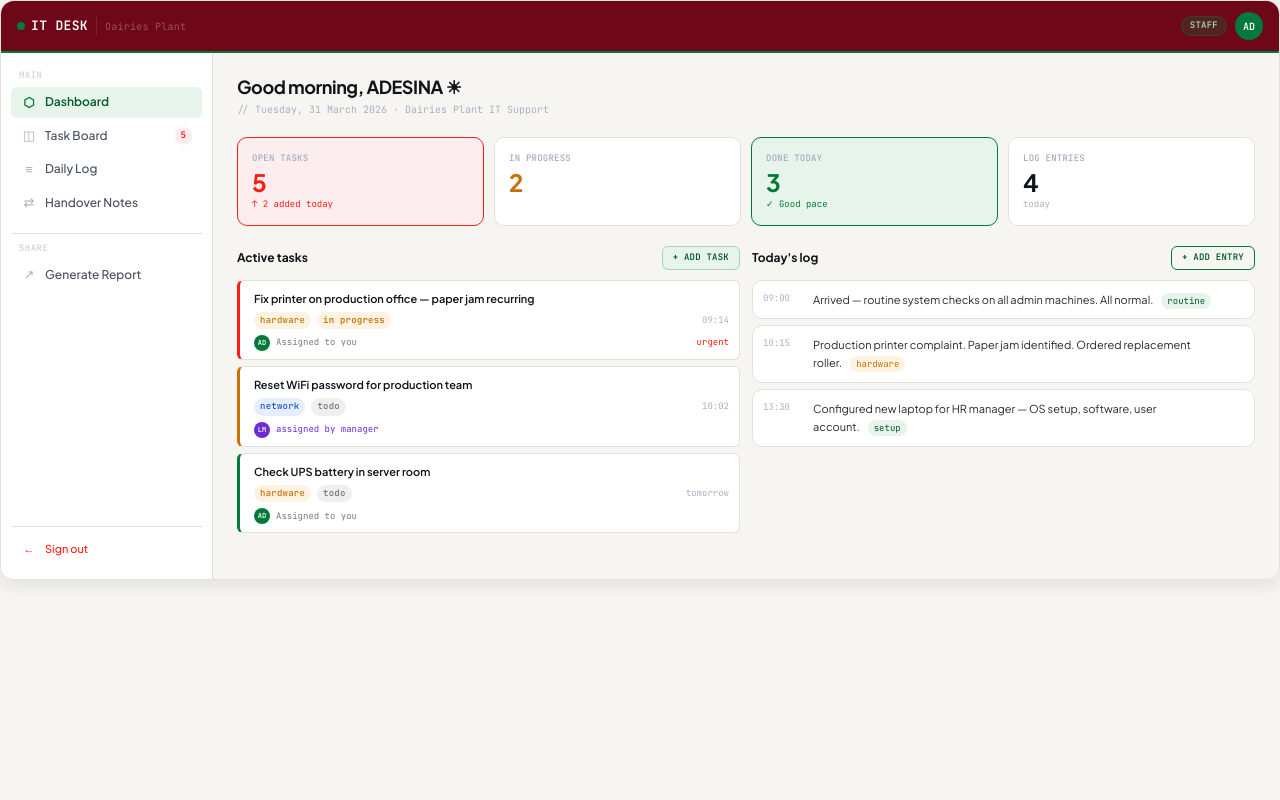
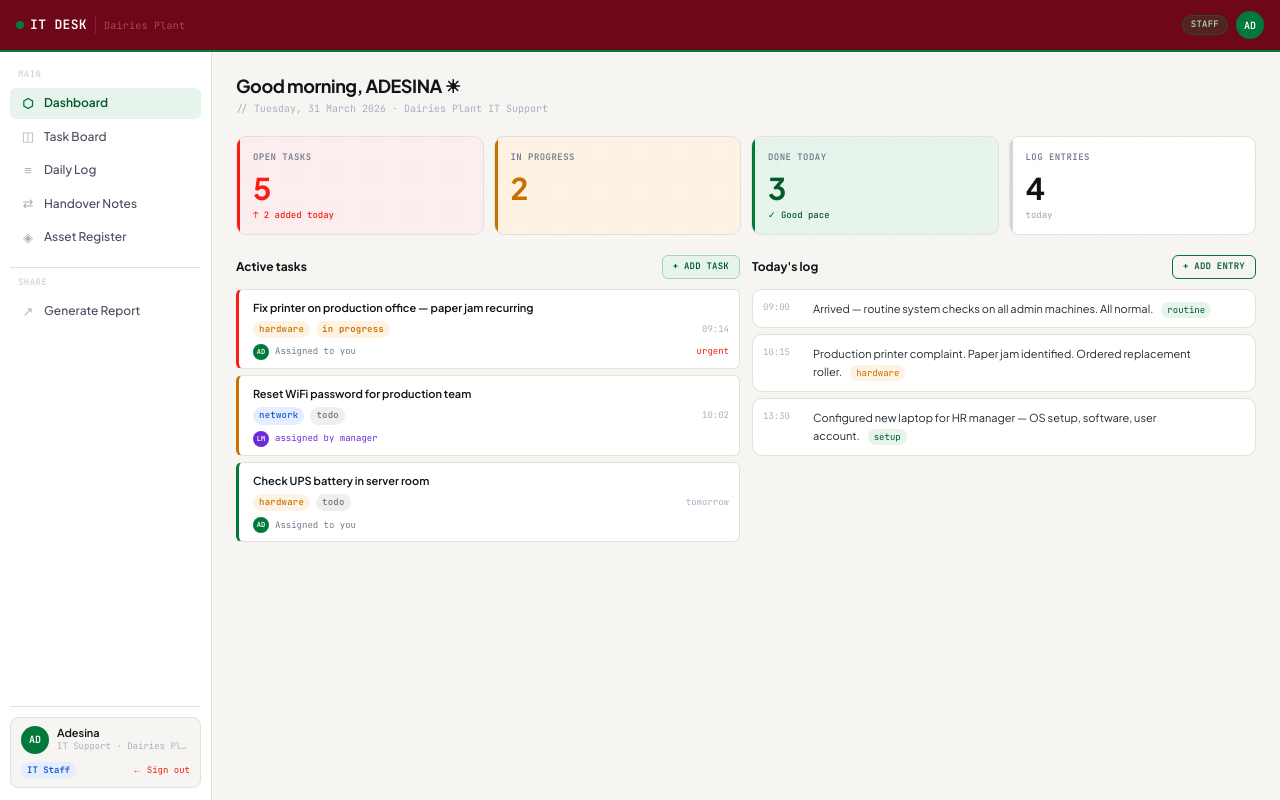
Before and after one commit to yuslove1/itDesk-frontend, a Next.js app: page /dashboard in a window 1280 px wide. Built offline with nearby package versions, Linux system fonts and the light colour scheme; no server answers.

Commit message:
update app shell, sidebar, and shared UI components

```diff
--- a/components/layout/AppShell.tsx
+++ b/components/layout/AppShell.tsx
@@ -7,7 +7,7 @@ import { Sidebar } from "./Sidebar";
 import { cn } from "@/lib/utils";
 
 interface AppShellProps {
-  user: User;
+  user: User | null;
   subtitle?: string;
   topbarActions?: React.ReactNode;
   children: React.ReactNode;
@@ -22,7 +22,7 @@ export function AppShell({ user, subtitle, topbarActions, children }: AppShellPr
   const [sidebarOpen, setSidebarOpen] = useState(false);
 
   return (
-    <div className="flex flex-col rounded-[14px] overflow-hidden border border-border shadow-[0_4px_20px_rgba(17,19,24,0.10)] min-h-[580px]">
+    <div className="flex flex-col h-full overflow-hidden bg-paper">
       {/* Topbar — full width */}
       <Topbar
         user={user}
@@ -31,7 +31,7 @@ export function AppShell({ user, subtitle, topbarActions, children }: AppShellPr
         onMenuToggle={() => setSidebarOpen((v) => !v)}
       />
 
-      {/* Shell body */}
+      {/* Shell body — fills remaining height */}
       <div className="flex flex-1 overflow-hidden relative">
         {/* Mobile backdrop — closes sidebar on click */}
         {sidebarOpen && (
@@ -50,7 +50,7 @@ export function AppShell({ user, subtitle, topbarActions, children }: AppShellPr
             sidebarOpen ? "translate-x-0" : "-translate-x-full lg:translate-x-0",
           )}
         >
-          <Sidebar role={user.role} onClose={() => setSidebarOpen(false)} />
+          <Sidebar role={user?.role ?? "staff"} user={user} onClose={() => setSidebarOpen(false)} />
         </div>
 
         {/* Main content */}
--- a/components/layout/Sidebar.tsx
+++ b/components/layout/Sidebar.tsx
@@ -1,45 +1,47 @@
 "use client";
 
+import { useState, useEffect } from "react";
 import Link from "next/link";
-import { usePathname } from "next/navigation";
-import type { NavItem, UserRole } from "@/types";
+import { usePathname, useRouter } from "next/navigation";
+import type { NavItem, UserRole, User } from "@/types";
+import { clearSession } from "@/lib/auth";
+import { api } from "@/lib/api";
 import { cn } from "@/lib/utils";
 
-// ── Nav configs per role ──────────────────────────────────────────────────────
-
-const staffNav: NavItem[] = [
-  { label: "Dashboard",      icon: "⬡", href: "/dashboard" },
-  { label: "Task Board",     icon: "◫", href: "/tasks",     count: 5, countVariant: "red" },
-  { label: "Daily Log",      icon: "≡", href: "/log" },
+// ── Static nav structure (counts are injected dynamically below) ────────────
+const staffNavBase: NavItem[] = [
+  { label: "Dashboard", icon: "⬡", href: "/dashboard" },
+  { label: "Task Board", icon: "◫", href: "/tasks" },
+  { label: "Daily Log", icon: "≡", href: "/log" },
   { label: "Handover Notes", icon: "⇄", href: "/handover" },
+  { label: "Asset Register", icon: "◈", href: "/assets" },
 ];
-
 const staffShareNav: NavItem[] = [
-  { label: "Generate Report", icon: "↗", href: "/report/demo" },
+  { label: "Generate Report", icon: "↗", href: "/report" },
 ];
-
-const managerNav: NavItem[] = [
-  { label: "Dashboard",      icon: "⬡", href: "/manager" },
-  { label: "All Tasks",      icon: "◫", href: "/tasks",     count: 8, countVariant: "red" },
-  { label: "Activity Logs",  icon: "≡", href: "/log" },
+const managerNavBase: NavItem[] = [
+  { label: "Dashboard", icon: "⬡", href: "/manager" },
+  { label: "All Tasks", icon: "◫", href: "/tasks" },
+  { label: "Activity Logs", icon: "≡", href: "/log" },
   { label: "Handover Notes", icon: "⇄", href: "/handover" },
+  { label: "Asset Register", icon: "◈", href: "/assets" },
 ];
-
 const managerActionNav: NavItem[] = [
   { label: "Create & Assign Task", icon: "✦", href: "/manager/create-task" },
 ];
 
 interface SidebarProps {
   role: UserRole;
-  onClose?: () => void; // called by mobile close button
+  user: User | null;   // passed from AppShell so we can show the profile
+  onClose?: () => void;
 }
 
-// ── Single nav link ───────────────────────────────────────────────────────────
+// ── Single nav link ──────────────────────────────────────────────────────────
 function NavLink({ item, active, onClose }: { item: NavItem; active: boolean; onClose?: () => void }) {
   return (
     <Link
       href={item.href}
-      onClick={onClose} // close drawer on mobile when navigating
+      onClick={onClose}
       className={cn(
         "flex items-center gap-2 px-2.5 py-1.5 rounded-[6px] text-[12px] font-medium transition-all duration-100 mb-0.5",
         active
@@ -51,10 +53,10 @@ function NavLink({ item, active, onClose }: { item: NavItem; active: boolean; on
         {item.icon}
       </span>
       <span className="flex-1 truncate">{item.label}</span>
-      {item.count !== undefined && (
+      {item.count !== undefined && item.count > 0 && (
         <span
           className={cn(
-            "font-mono text-[9px] font-semibold px-1.5 py-0.5 rounded-full",
+            "font-mono text-[9px] font-bold px-1.5 py-0.5 rounded-full min-w-[18px] text-center",
             item.countVariant === "green"
               ? "bg-uac-green-soft text-uac-green-dk"
               : "bg-uac-red-soft text-uac-red",
@@ -67,19 +69,61 @@ function NavLink({ item, active, onClose }: { item: NavItem; active: boolean; on
   );
 }
 
-// ── Sidebar ───────────────────────────────────────────────────────────────────
-export function Sidebar({ role, onClose }: SidebarProps) {
+// ── Role chip ────────────────────────────────────────────────────────────────
+const roleLabel: Record<UserRole, string> = {
+  staff: "IT Staff",
+  manager: "Manager",
+  admin: "Admin",
+};
+const roleColor: Record<UserRole, string> = {
+  staff: "bg-blue-soft text-blue",
+  manager: "bg-purple-soft text-purple",
+  admin: "bg-uac-red-soft text-uac-red",
+};
+
+// ── Sidebar ──────────────────────────────────────────────────────────────────
+export function Sidebar({ role, user, onClose }: SidebarProps) {
   const pathname = usePathname();
+  const router = useRouter();
 
-  const primaryNav    = role === "manager" ? managerNav       : staffNav;
-  const secondaryNav  = role === "manager" ? managerActionNav : staffShareNav;
-  const primaryLabel  = role === "manager" ? "Overview"       : "Main";
-  const secondaryLabel = role === "manager" ? "Actions"       : "Share";
+  // Live open task count fetched from the API
+  const [openCount, setOpenCount] = useState<number | null>(null);
+
+  useEffect(() => {
+    api.get<{ tasks: { status: string }[] }>("/tasks")
+      .then((res) => {
+        const n = res.tasks.filter((t) => t.status !== "done").length;
+        setOpenCount(n);
+      })
+      .catch(() => setOpenCount(null));
+  }, []);
+
+  // Inject the live count into the task nav item
+  const staffNav = staffNavBase.map((item) =>
+    item.href === "/tasks" && openCount !== null
+      ? { ...item, count: openCount, countVariant: "red" as const }
+      : item,
+  );
+  const managerNav = managerNavBase.map((item) =>
+    item.href === "/tasks" && openCount !== null
+      ? { ...item, count: openCount, countVariant: "red" as const }
+      : item,
+  );
+
+  const primaryNav = role === "manager" ? managerNav : staffNav;
+  const secondaryNav = role === "manager" ? managerActionNav : staffShareNav;
+  const primaryLabel = role === "manager" ? "Overview" : "Main";
+  const secondaryLabel = role === "manager" ? "Actions" : "Share";
+
+  function handleSignOut() {
+    clearSession();
+    router.push("/");
+  }
 
   return (
-    <aside className="bg-surf border-r border-border overflow-y-auto flex flex-col py-4 h-full w-[212px]">
-      {/* Mobile close button */}
-      <div className="lg:hidden flex justify-end px-3 mb-2">
+    <aside className="bg-surf border-r border-border flex flex-col h-full w-[212px] overflow-y-auto">
+      {/* Mobile close */}
+      <div className="lg:hidden flex justify-end px-3 pt-3">
         <button
           onClick={onClose}
           className="text-ink4 hover:text-ink p-1 rounded hover:bg-paper transition-colors text-lg leading-none"
@@ -90,8 +134,8 @@ export function Sidebar({ role, onClose }: SidebarProps) {
       </div>
 
       {/* Primary nav */}
-      <div className="px-2.5 mb-1">
-        <div className="font-mono text-[9px] font-semibold uppercase tracking-wider text-ink6 px-2 pb-1">
+      <div className="px-2.5 pt-4 mb-1">
+        <div className="font-mono text-[9px] font-semibold uppercase tracking-wider text-ink6 px-2 pb-1.5">
           {primaryLabel}
         </div>
         {primaryNav.map((item) => (
@@ -103,7 +147,7 @@ export function Sidebar({ role, onClose }: SidebarProps) {
 
       {/* Secondary nav */}
       <div className="px-2.5 mb-1">
-        <div className="font-mono text-[9px] font-semibold uppercase tracking-wider text-ink6 px-2 pb-1">
+        <div className="font-mono text-[9px] font-semibold uppercase tracking-wider text-ink6 px-2 pb-1.5">
           {secondaryLabel}
         </div>
         {secondaryNav.map((item) => (
@@ -111,18 +155,51 @@ export function Sidebar({ role, onClose }: SidebarProps) {
         ))}
       </div>
 
-      {/* Push sign-out to bottom */}
+      {/* Spacer */}
       <div className="flex-1" />
 
-      <div className="px-2.5">
-        <div className="h-px bg-border mb-2" />
-        <Link
-          href="/"
-          onClick={onClose}
-          className="flex items-center gap-2 px-2.5 py-1.5 rounded-[6px] text-[11px] font-medium text-uac-red hover:bg-uac-red-soft transition-colors"
-        >
-          <span className="w-4 text-center">←</span> Sign out
-        </Link>
+      {/* ── User profile card ── */}
+      <div className="px-2.5 pb-3">
+        <div className="h-px bg-border mb-2.5" />
+
+        {user ? (
+          <div className="bg-paper rounded-[8px] px-2.5 py-2 border border-border">
+            {/* Avatar + name row */}
+            <div className="flex items-center gap-2 mb-2">
+              <div className="w-7 h-7 rounded-full bg-uac-green flex items-center justify-center text-white font-mono font-bold text-[10px] shrink-0">
+                {user.initials}
+              </div>
+              <div className="min-w-0">
+                <p className="text-[11px] font-semibold text-ink truncate leading-tight">{user.name}</p>
+                <p className="font-mono text-[9px] text-ink5 truncate">{user.email ?? user.department}</p>
+              </div>
+            </div>
+
+            {/* Role chip */}
+            <div className="flex items-center justify-between">
+              <span className={cn("font-mono text-[9px] font-semibold px-1.5 py-0.5 rounded-full", roleColor[user.role])}>
+                {roleLabel[user.role]}
+              </span>
+              <button
+                onClick={handleSignOut}
+                className="font-mono text-[9px] text-uac-red hover:text-uac-red-dark flex items-center gap-1 transition-colors"
+              >
+                ← Sign out
+              </button>
+            </div>
+          </div>
+        ) : (
+          /* Skeleton while user loads */
+          <div className="bg-paper rounded-[8px] px-2.5 py-2 border border-border">
+            <div className="flex items-center gap-2">
+              <div className="w-7 h-7 rounded-full skeleton shrink-0" />
+              <div className="flex-1 space-y-1.5">
+                <div className="skeleton h-2 rounded w-3/4" />
+                <div className="skeleton h-1.5 rounded w-1/2" />
+              </div>
+            </div>
+          </div>
+        )}
       </div>
     </aside>
   );
--- a/components/ui/StatCard.tsx
+++ b/components/ui/StatCard.tsx
@@ -1,30 +1,81 @@
 import { cn } from "@/lib/utils";
 
 interface StatCardProps {
-  label: string;
-  value: number | string;
-  detail?: string;
+  label:    string;
+  value:    number | string;
+  detail?:  string;
+  icon?:    string;
   variant?: "default" | "red" | "green" | "amber";
 }
 
-// Variant → border + bg + text colour
 const variants = {
-  default: { wrap: "bg-surf border-border", value: "text-ink",          detail: "text-ink5" },
-  red:     { wrap: "bg-uac-red-soft border-uac-red",   value: "text-uac-red",   detail: "text-uac-red" },
-  green:   { wrap: "bg-uac-green-soft border-uac-green", value: "text-uac-green", detail: "text-uac-green" },
-  amber:   { wrap: "bg-surf border-border",             value: "text-amber",     detail: "text-amber" },
+  default: {
+    wrap:   "bg-surf border-border",
+    accent: "bg-ink6",
+    value:  "text-ink",
+    detail: "text-ink5",
+    dot:    "bg-ink6",
+  },
+  red: {
+    wrap:   "bg-uac-red-soft border-border",
+    accent: "bg-uac-red",
+    value:  "text-uac-red",
+    detail: "text-uac-red",
+    dot:    "bg-uac-red-mid",
+  },
+  green: {
+    wrap:   "bg-uac-green-soft border-border",
+    accent: "bg-uac-green",
+    value:  "text-uac-green-dk",
+    detail: "text-uac-green-dk",
+    dot:    "bg-uac-green-mid",
+  },
+  amber: {
+    wrap:   "bg-amber-soft border-border",
+    accent: "bg-amber",
+    value:  "text-amber",
+    detail: "text-amber",
+    dot:    "bg-amber",
+  },
 };
 
-/** Dashboard stat card with label, big number, and optional detail line. */
-export function StatCard({ label, value, detail, variant = "default" }: StatCardProps) {
+export function StatCard({ label, value, detail, icon, variant = "default" }: StatCardProps) {
   const v = variants[variant];
   return (
-    <div className={cn("rounded-[10px] border p-3.5", v.wrap)}>
-      <div className="font-mono text-[9px] font-semibold uppercase tracking-wide text-ink5 mb-1">{label}</div>
-      <div className={cn("text-2xl font-bold tracking-tight leading-none", v.value)}>{value}</div>
-      {detail && (
-        <div className={cn("font-mono text-[9px] mt-1", v.detail)}>{detail}</div>
-      )}
+    <div className={cn("rounded-[10px] border relative overflow-hidden card-lift", v.wrap)}>
+      {/* Left accent stripe */}
+      <div className={cn("absolute left-0 top-0 bottom-0 w-[3px]", v.accent)} />
+
+      {/* Subtle dot-grid texture */}
+      <div
+        className="absolute inset-0 pointer-events-none opacity-[0.035]"
+        style={{
+          backgroundImage: `radial-gradient(circle, currentColor 1px, transparent 1px)`,
+          backgroundSize: "10px 10px",
+        }}
+      />
+
+      <div className="pl-4 pr-3.5 pt-3.5 pb-3">
+        {/* Label row */}
+        <div className="flex items-center gap-1.5 mb-2">
+          {icon && <span className="text-[13px]">{icon}</span>}
+          <span className="font-mono text-[9px] font-semibold uppercase tracking-wider text-ink4">
+            {label}
+          </span>
+        </div>
+
+        {/* Value */}
+        <div className={cn("text-[30px] font-extrabold tracking-tight leading-none", v.value)}>
+          {value}
+        </div>
+
+        {/* Detail */}
+        {detail && (
+          <div className={cn("font-mono text-[9px] mt-1.5 font-medium", v.detail)}>
+            {detail}
+          </div>
+        )}
+      </div>
     </div>
   );
 }
```
Also changed, not shown: components/layout/Topbar.tsx (+4 -4 lines).
